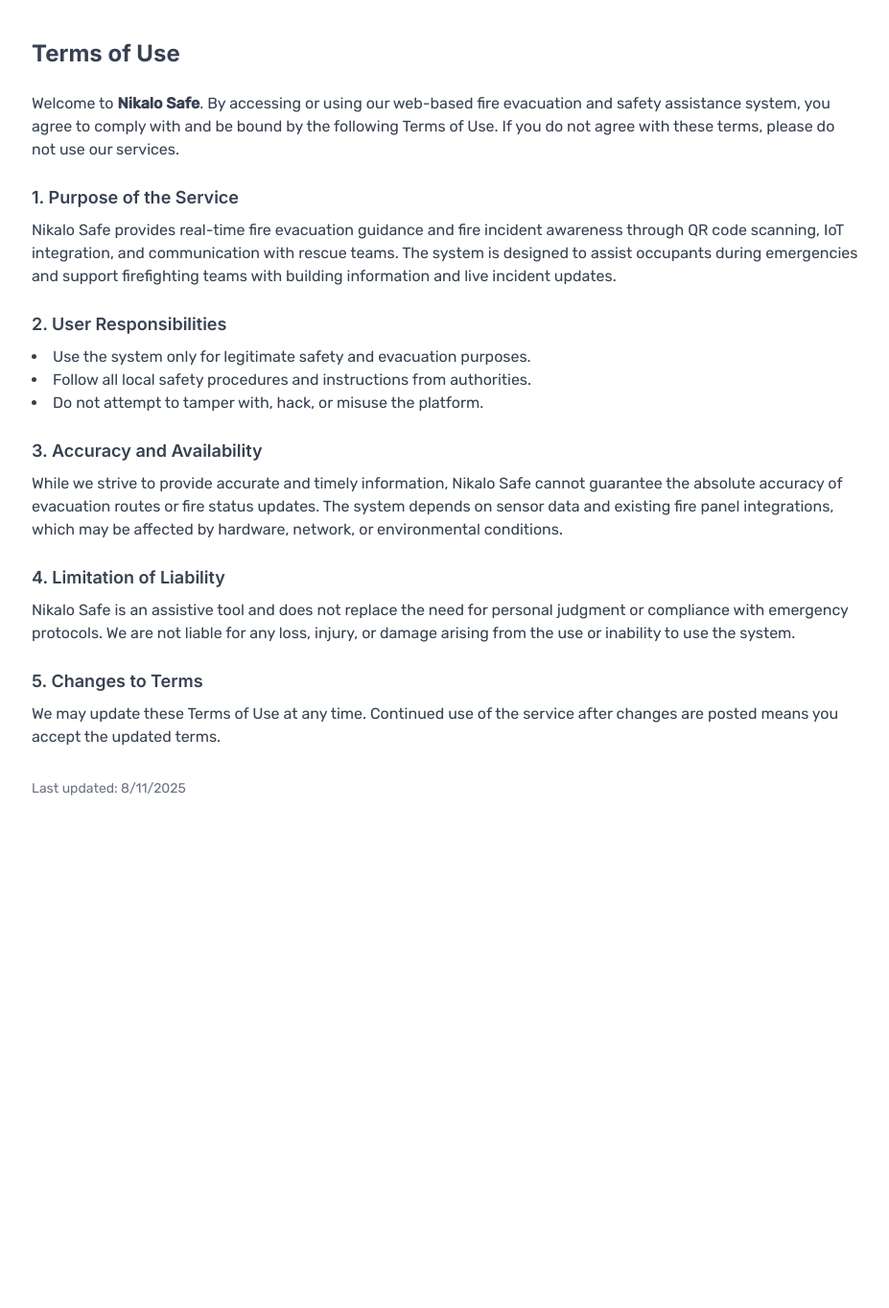
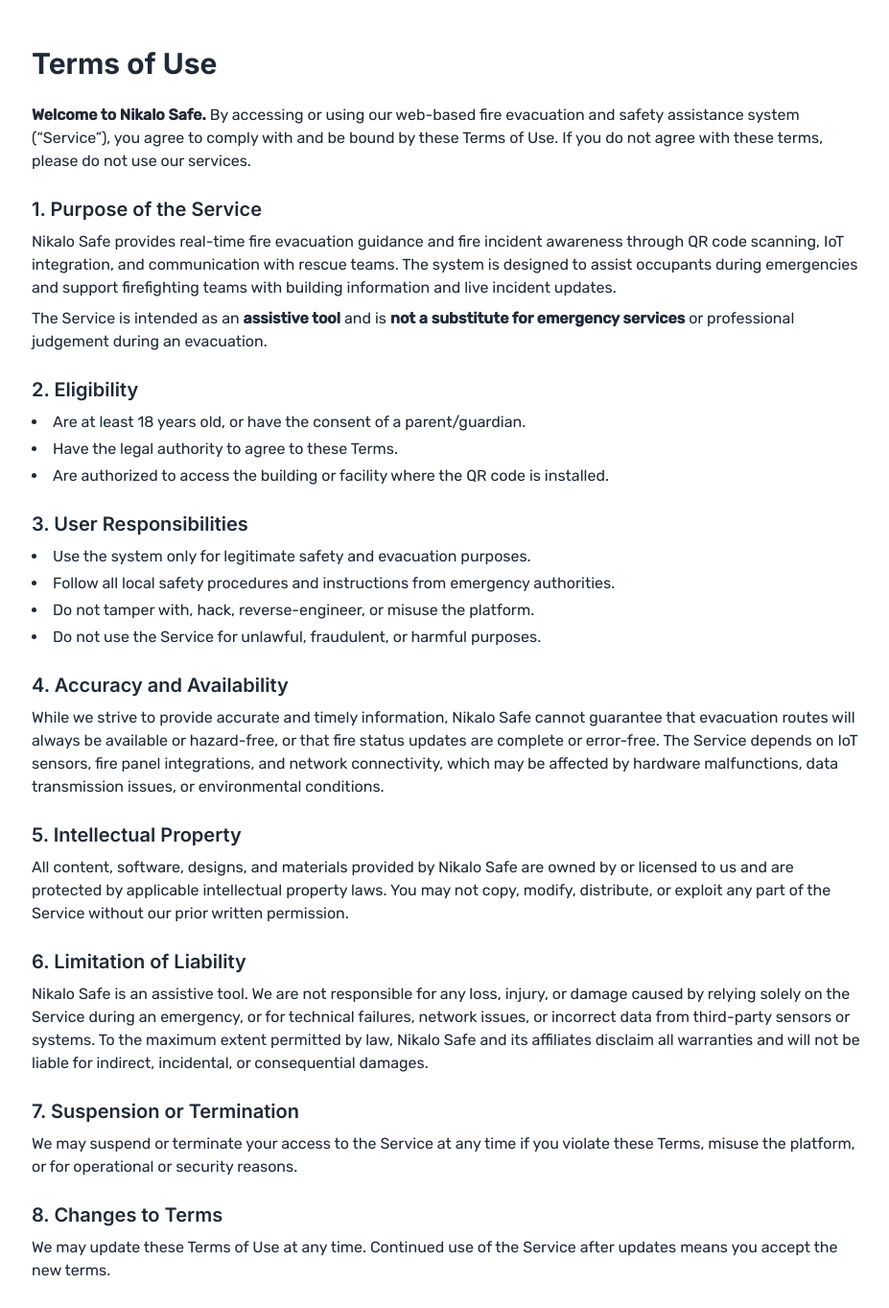
Before and after one commit to 10-Dimensions-Design-Services/nikalo-safe, a React (Create React App) app in the folder client/: page /terms-of-use in a window 1280 px wide. Shown: the top 1363 px of the page at 96% size, without its empty margins (175-1102 px from the left). Before the commit the page ends 872 px from the top, so only its background shows below. Built offline with nearby package versions, Linux system fonts and the light colour scheme.

Commit message:
updated PrivacyPolicy ad terms of use

```diff
--- a/client/src/components/PrivacyPolicy.jsx
+++ b/client/src/components/PrivacyPolicy.jsx
@@ -1,76 +1,81 @@
+// src/pages/PrivacyPolicy.js
+import React from "react";
 
-import React from "react";
+const lastUpdated = "August 11, 2025"; // <--- change to your actual publish date
 
 export default function PrivacyPolicy() {
   return (
-    <div className="max-w-4xl mx-auto px-4 py-10 text-gray-700">
-      <h1 className="text-2xl font-bold mb-6">Privacy Policy</h1>
+    <main className="max-w-4xl mx-auto px-4 py-12 text-gray-800">
+      <h1 className="text-3xl font-bold mb-6">Privacy Policy</h1>
+
       <p className="mb-4">
-        This Privacy Policy describes how <strong>Nikalo Safe</strong> collects,
-        uses, and protects the personal and building-related information you
-        provide when using our fire safety and evacuation system.
+        This Privacy Policy describes how <strong>Nikalo Safe</strong> collects, uses, and protects the
+        personal and building-related information you provide when using our fire safety and evacuation system.
       </p>
 
-      <h2 className="text-lg font-semibold mt-6 mb-2">1. Information We Collect</h2>
-      <ul className="list-disc list-inside mb-4">
+      <section className="mt-6">
+        <h2 className="text-xl font-semibold mb-2">1. Information We Collect</h2>
+        <ul className="list-disc list-inside space-y-1">
           <li>
-          <strong>Occupant Data:</strong> Optional contact details provided for
-          rescue communication.
+            <strong>Occupant Data:</strong> Optional contact details provided for rescue communication.
           </li>
           <li>
-          <strong>Location Data:</strong> QR code scan location for calculating
-          evacuation paths.
+            <strong>Location Data:</strong> QR code scan location (floor/zone) for calculating evacuation paths.
           </li>
           <li>
-          <strong>Building Data:</strong> Refuge areas, exits, and fire safety
-          infrastructure details.
+            <strong>Building Data:</strong> Refuge areas, exits, staircases and other safety infrastructure details.
           </li>
           <li>
-          <strong>Sensor Data:</strong> Fire alarm triggers, hazard zones, and
-          live fire status from IoT devices or fire panel systems.
+            <strong>Sensor Data:</strong> Fire alarm triggers, hazard zones, and live fire status from IoT devices or integrated panels.
           </li>
         </ul>
+      </section>
 
-      <h2 className="text-lg font-semibold mt-6 mb-2">2. How We Use the Information</h2>
-      <p className="mb-4">
-        We use collected data to:
+      <section className="mt-6">
+        <h2 className="text-xl font-semibold mb-2">2. How We Use the Information</h2>
+        <ul className="list-disc list-inside space-y-1">
+          <li>Provide real-time evacuation routes to occupants.</li>
+          <li>Alert and inform firefighting teams and emergency responders of incident details.</li>
+          <li>Enable communication between occupants and rescue teams.</li>
+          <li>Improve our platform, analytics, and safety algorithms.</li>
+        </ul>
+      </section>
+
+      <section className="mt-6">
+        <h2 className="text-xl font-semibold mb-2">3. Data Sharing</h2>
+        <p>
+          We only share relevant data with authorized emergency responders during an active incident. We do not sell
+          or rent personal data to third parties. We may share aggregated, anonymized data for analytics or research.
         </p>
-      <ul className="list-disc list-inside mb-4">
-        <li>Provide real-time evacuation routes to occupants.</li>
-        <li>Alert and inform firefighting teams of incident details.</li>
-        <li>Enhance situational awareness during fire emergencies.</li>
-        <li>Improve our platform and safety algorithms.</li>
-      </ul>
+      </section>
 
-      <h2 className="text-lg font-semibold mt-6 mb-2">3. Data Sharing</h2>
-      <p className="mb-4">
-        We only share relevant data with authorized emergency responders during
-        an active incident. We do not sell or rent personal data to third
-        parties.
+      <section className="mt-6">
+        <h2 className="text-xl font-semibold mb-2">4. Data Security</h2>
+        <p>
+          We implement industry-standard security measures such as encryption in transit and at rest, access controls,
+          and monitoring to protect collected data. However, no internet-based system can be guaranteed 100% secure.
         </p>
+      </section>
 
-      <h2 className="text-lg font-semibold mt-6 mb-2">4. Data Security</h2>
-      <p className="mb-4">
-        We implement encryption and secure transmission protocols to protect
-        your information. However, no internet-based system can be guaranteed
-        100% secure.
+      <section className="mt-6">
+        <h2 className="text-xl font-semibold mb-2">5. Retention & Deletion</h2>
+        <p>
+          We retain incident-related data for as long as necessary for safety, compliance, and quality-improvement purposes.
+          You may request deletion of your personal data after an incident is resolved, subject to legal or regulatory obligations.
         </p>
+      </section>
 
-      <h2 className="text-lg font-semibold mt-6 mb-2">5. Your Rights</h2>
-      <p className="mb-4">
-        You may request deletion of your personal data from our system after an
-        incident has been resolved, subject to legal and safety requirements.
+      <section className="mt-6">
+        <h2 className="text-xl font-semibold mb-2">6. Your Rights</h2>
+        <p>
+          Depending on your jurisdiction, you may have rights to access, correct, or delete your personal data. To exercise such
+          rights, contact us at <a href="mailto:Corporate@nikalosafe.com" className="text-primary underline">Corporate@nikalosafe.com</a>.
         </p>
+      </section>
 
-      <h2 className="text-lg font-semibold mt-6 mb-2">6. Changes to Privacy Policy</h2>
-      <p className="mb-4">
-        We may update this Privacy Policy from time to time. Any updates will be
-        posted on this page.
-      </p>
-
-      <p className="mt-8 text-sm text-gray-500">
-        Last updated: {new Date().toLocaleDateString()}
-      </p>
-    </div>
+      <footer className="mt-8 text-sm text-gray-600">
+        <p>Last updated: {lastUpdated}</p>
+      </footer>
+    </main>
   );
 }
--- a/client/src/components/TermsOfUse.jsx
+++ b/client/src/components/TermsOfUse.jsx
@@ -1,58 +1,111 @@
+// src/pages/TermsOfUse.js
+import React from "react";
 
+
+const lastUpdated = "August 11, 2025";
 
 export default function TermsOfUse() {
   return (
-    <div className="max-w-4xl mx-auto px-4 py-10 text-gray-700">
-      <h1 className="text-2xl font-bold mb-6">Terms of Use</h1>
+
+    <main className="max-w-4xl mx-auto px-4 py-12 text-gray-800">
+      <h1 className="text-3xl font-bold mb-6">Terms of Use</h1>
+
       <p className="mb-4">
-        Welcome to <strong>Nikalo Safe</strong>. By accessing or using our web-based
-        fire evacuation and safety assistance system, you agree to comply with
-        and be bound by the following Terms of Use. If you do not agree with
-        these terms, please do not use our services.
+        <strong>Welcome to Nikalo Safe.</strong> By accessing or using our web-based fire
+        evacuation and safety assistance system (“Service”), you agree to comply with and be
+        bound by these Terms of Use. If you do not agree with these terms, please do not use our
+        services.
       </p>
 
-      <h2 className="text-lg font-semibold mt-6 mb-2">1. Purpose of the Service</h2>
-      <p className="mb-4">
-        Nikalo Safe provides real-time fire evacuation guidance and fire
-        incident awareness through QR code scanning, IoT integration, and
-        communication with rescue teams. The system is designed to assist
-        occupants during emergencies and support firefighting teams with
-        building information and live incident updates.
+      <section className="mt-6">
+        <h2 className="text-xl font-semibold mb-2">1. Purpose of the Service</h2>
+        <p>
+          Nikalo Safe provides real-time fire evacuation guidance and fire incident awareness through
+          QR code scanning, IoT integration, and communication with rescue teams. The system is designed
+          to assist occupants during emergencies and support firefighting teams with building information
+          and live incident updates.
         </p>
+        <p className="mt-2">
+          The Service is intended as an <strong>assistive tool</strong> and is <strong>not a substitute for emergency services</strong> or professional judgement during an evacuation.
+        </p>
+      </section>
 
-      <h2 className="text-lg font-semibold mt-6 mb-2">2. User Responsibilities</h2>
-      <ul className="list-disc list-inside mb-4">
+      <section className="mt-6">
+        <h2 className="text-xl font-semibold mb-2">2. Eligibility</h2>
+        <ul className="list-disc list-inside space-y-1">
+          <li>Are at least 18 years old, or have the consent of a parent/guardian.</li>
+          <li>Have the legal authority to agree to these Terms.</li>
+          <li>Are authorized to access the building or facility where the QR code is installed.</li>
+        </ul>
+      </section>
+
+      <section className="mt-6">
+        <h2 className="text-xl font-semibold mb-2">3. User Responsibilities</h2>
+        <ul className="list-disc list-inside space-y-1">
           <li>Use the system only for legitimate safety and evacuation purposes.</li>
-        <li>Follow all local safety procedures and instructions from authorities.</li>
-        <li>Do not attempt to tamper with, hack, or misuse the platform.</li>
+          <li>Follow all local safety procedures and instructions from emergency authorities.</li>
+          <li>Do not tamper with, hack, reverse-engineer, or misuse the platform.</li>
+          <li>Do not use the Service for unlawful, fraudulent, or harmful purposes.</li>
         </ul>
+      </section>
 
-      <h2 className="text-lg font-semibold mt-6 mb-2">3. Accuracy and Availability</h2>
-      <p className="mb-4">
-        While we strive to provide accurate and timely information, Nikalo Safe
-        cannot guarantee the absolute accuracy of evacuation routes or fire
-        status updates. The system depends on sensor data and existing fire
-        panel integrations, which may be affected by hardware, network, or
-        environmental conditions.
+      <section className="mt-6">
+        <h2 className="text-xl font-semibold mb-2">4. Accuracy and Availability</h2>
+        <p>
+          While we strive to provide accurate and timely information, Nikalo Safe cannot guarantee that
+          evacuation routes will always be available or hazard-free, or that fire status updates are
+          complete or error-free. The Service depends on IoT sensors, fire panel integrations, and network
+          connectivity, which may be affected by hardware malfunctions, data transmission issues, or environmental conditions.
         </p>
+      </section>
 
-      <h2 className="text-lg font-semibold mt-6 mb-2">4. Limitation of Liability</h2>
-      <p className="mb-4">
-        Nikalo Safe is an assistive tool and does not replace the need for
-        personal judgment or compliance with emergency protocols. We are not
-        liable for any loss, injury, or damage arising from the use or inability
-        to use the system.
+      <section className="mt-6">
+        <h2 className="text-xl font-semibold mb-2">5. Intellectual Property</h2>
+        <p>
+          All content, software, designs, and materials provided by Nikalo Safe are owned by or licensed to
+          us and are protected by applicable intellectual property laws. You may not copy, modify, distribute,
+          or exploit any part of the Service without our prior written permission.
         </p>
+      </section>
 
-      <h2 className="text-lg font-semibold mt-6 mb-2">5. Changes to Terms</h2>
-      <p className="mb-4">
-        We may update these Terms of Use at any time. Continued use of the
-        service after changes are posted means you accept the updated terms.
+      <section className="mt-6">
+        <h2 className="text-xl font-semibold mb-2">6. Limitation of Liability</h2>
+        <p>
+          Nikalo Safe is an assistive tool. We are not responsible for any loss, injury, or damage caused by
+          relying solely on the Service during an emergency, or for technical failures, network issues, or
+          incorrect data from third-party sensors or systems. To the maximum extent permitted by law, Nikalo Safe
+          and its affiliates disclaim all warranties and will not be liable for indirect, incidental, or consequential damages.
         </p>
+      </section>
 
-      <p className="mt-8 text-sm text-gray-500">
-        Last updated: {new Date().toLocaleDateString()}
+      <section className="mt-6">
+        <h2 className="text-xl font-semibold mb-2">7. Suspension or Termination</h2>
+        <p>
+          We may suspend or terminate your access to the Service at any time if you violate these Terms, misuse
+          the platform, or for operational or security reasons.
         </p>
-    </div>
+      </section>
+
+      <section className="mt-6">
+        <h2 className="text-xl font-semibold mb-2">8. Changes to Terms</h2>
+        <p>
+          We may update these Terms of Use at any time. Continued use of the Service after updates means you accept
+          the new terms.
+        </p>
+      </section>
+
+      <section className="mt-6">
+        <h2 className="text-xl font-semibold mb-2">9. Governing Law</h2>
+        <p>
+          These Terms are governed by and interpreted under the laws of the jurisdiction where Nikalo Safe is registered,
+          without regard to conflict of law principles. (Replace with specific jurisdiction if required.)
+        </p>
+      </section>
+
+      <footer className="mt-8 text-sm text-gray-600">
+        <p>Last updated: {lastUpdated}</p>
+        <p className="mt-2">Questions about these Terms? Contact us at <a href="mailto:Corporate@nikalosafe.com" className="text-primary underline">Corporate@nikalosafe.com</a>.</p>
+      </footer>
+    </main>
   );
 }
```
Lines whose indentation alone changed are shown as unchanged.
